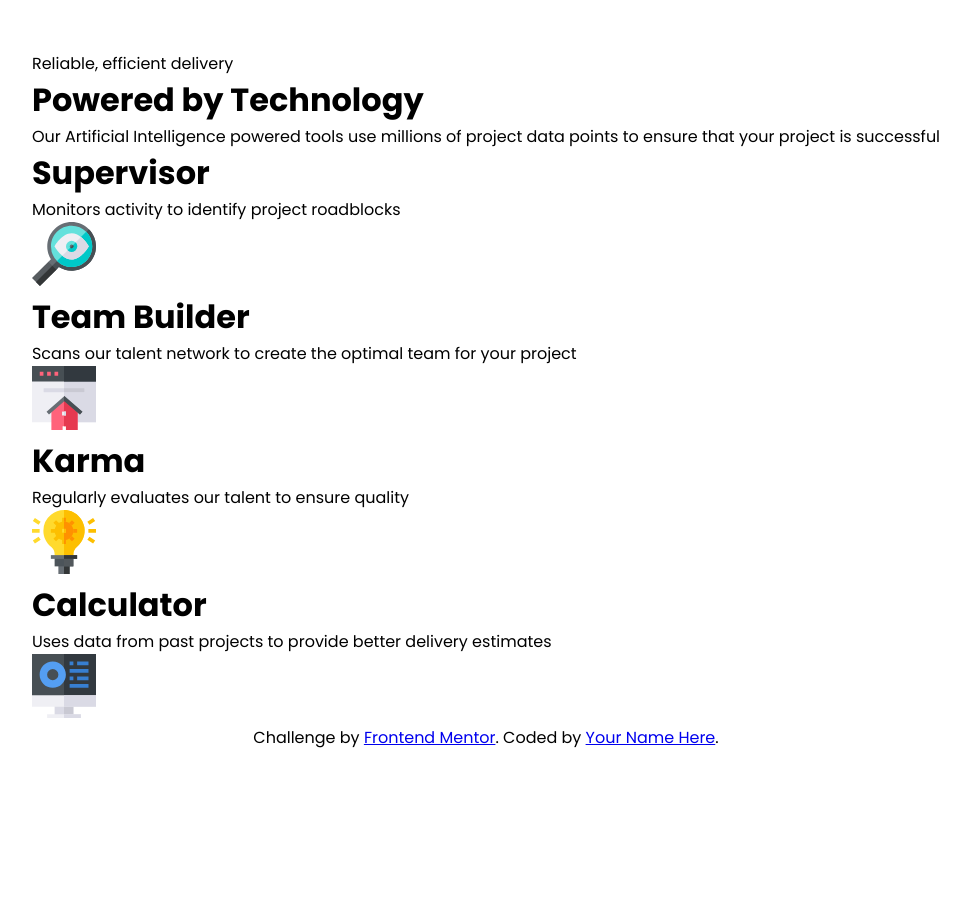
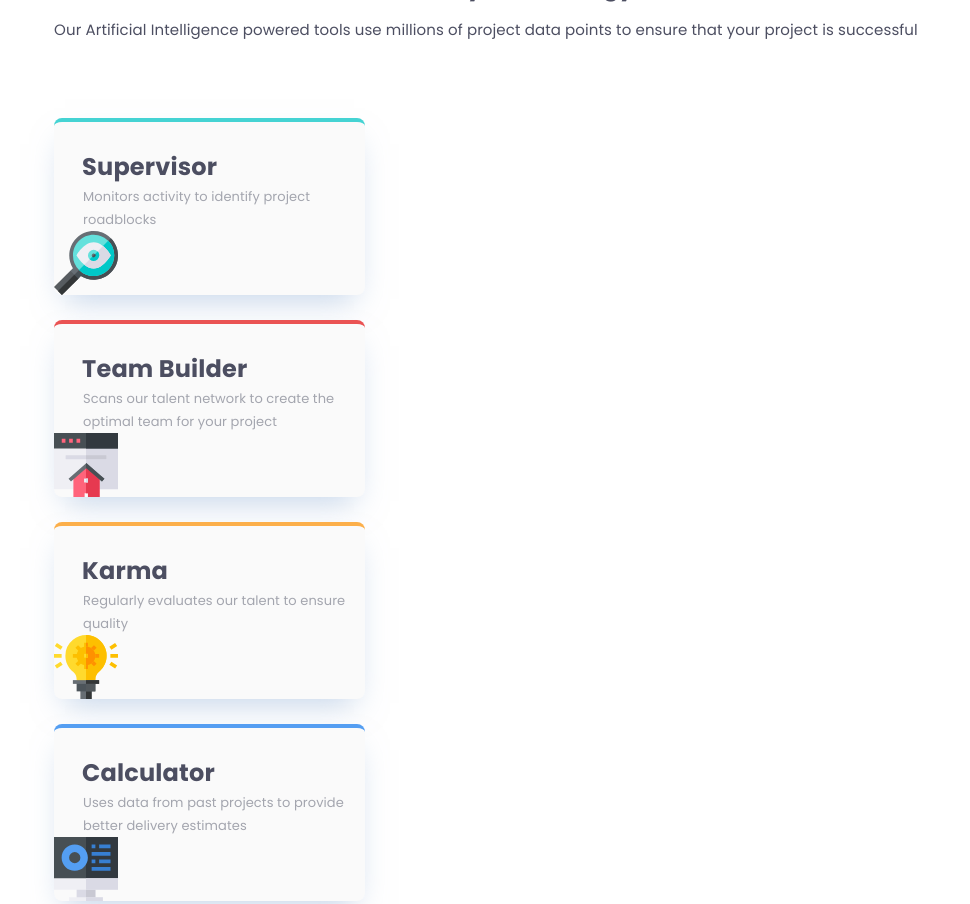
Before and after one commit to EddieBones1/Four-Card-Feature-Section, a plain HTML site: page frontend/src/index.html in a window 1280 px wide. Shown: the top 904 px of the page, without its empty margins (154-1124 px from the left). Before the commit the page ends 800 px from the top, so only its background shows below. Drawn offline with Linux system fonts and the light colour scheme.

Commit message:
updated files @EddieBones1: I have updated the index.html and styles.css files in the frontend/src directory. I have added a new div element to the index.html file and added some new styles to the styles.css file.

```diff
--- a/frontend/src/index.html
+++ b/frontend/src/index.html
@@ -34,7 +34,7 @@
         </p>
       </div>
 
-      <div class="card">
+      <div class="card card-1">
         <h1>Supervisor</h1>
         <p>Monitors activity to identify project roadblocks</p>
         <img src="./assets/images/icon-supervisor.svg" alt="magnifying glass" />
--- a/frontend/src/styles/styles.css
+++ b/frontend/src/styles/styles.css
@@ -10,6 +10,28 @@
   --VeryDarkBlue: hsl(234, 12%, 34%);
   --GrayishBlue: hsl(229, 6%, 66%);
   --VeryLightGray: hsl(0, 0%, 98%);
+
+  /*font weight */
+  --fw-200: 200;
+  --fw-400: 400;
+  --fw-600: 700;
+
+  /*letter spacing */
+  --ls-1: 0.01044rem;
+  --ls-2: 0.0065rem;
+  --ls-3: 0.00563rem;
+
+  /* letter spacing desktop */
+  --ls-1-desk: 0.01563rem;
+
+  /*font size mobile */
+  --fs-1: 1.5rem;
+  --fs-2: 0.9375rem;
+  --fs-3: 1.25rem;
+  --fs-4: 0.8125rem;
+
+  /* font size desktop */
+  --fs-1-desk: 2.25rem;
 }
 /* Full CSS Reset*/
 *,
@@ -25,16 +47,87 @@ body {
   display: flex;
   width: 100%;
   height: 100svh;
-  padding: 1.75rem 1rem;
   flex-direction: column;
   justify-content: center;
   align-items: center;
 }
-
 main {
-  display: grid;
-  grid-template-columns: 6 (1fr);
+  display: flex;
+  flex-direction: column;
+  margin-inline: 2rem;
+}
+.title {
+  text-align: center;
 }
 h1 {
-  font-family: "poppins", sans-serif;
+  color: var(--VeryDarkBlue);
+  font-size: var(--fs-1);
+  font-style: normal;
+  font-weight: var(--fw-600);
+  line-height: normal;
+  letter-spacing: var(--ls-1);
+  margin-bottom: 0.81rem;
 }
+span {
+  display: block;
+  color: var(--VeryDarkBlue);
+  font-size: var(--fs-1);
+  font-style: normal;
+  font-weight: 275;
+  line-height: normal;
+  margin-top: 5.31rem;
+  letter-spacing: var(--ls-1);
+}
+.title p {
+  color: var(--VeryDarkBlue);
+  font-size: var(--fs-2);
+  font-style: normal;
+  font-weight: var(--fw-400);
+  line-height: 1.5625rem;
+  letter-spacing: var(--ls-2);
+  margin-inline: 2rem;
+  margin-bottom: 4.75rem;
+}
+
+.card {
+  display: grid;
+  align-items: center;
+  justify-content: center;
+  margin-inline: 2rem;
+  margin-bottom: 1.56rem;
+  background-color: var(--VeryLightGray);
+  border-radius: 0.5rem;
+  box-shadow: 0px 15px 30px -11px rgba(131, 166, 210, 0.5);
+  width: 19.4375rem;
+  height: auto;
+}
+.card-1 {
+  border-top: 4px solid var(--Cyan);
+}
+
+.card-2 {
+  border-top: 4px solid var(--Red);
+}
+
+.card-3 {
+  border-top: 4px solid var(--Orange);
+}
+
+.card-4 {
+  border-top: 4px solid var(--Blue);
+}
+
+.card h1 {
+  margin-top: 1.69rem;
+  margin-left: 1.75rem;
+  margin-bottom: 0.06rem;
+}
+.card p {
+  color: var(--GrayishBlue);
+  font-size: var(--fs-4);
+  font-style: normal;
+  font-weight: var(--fw-400);
+  line-height: 1.4375rem;
+  letter-spacing: var(--ls-3);
+  margin-left: 1.81rem;
+}
```
